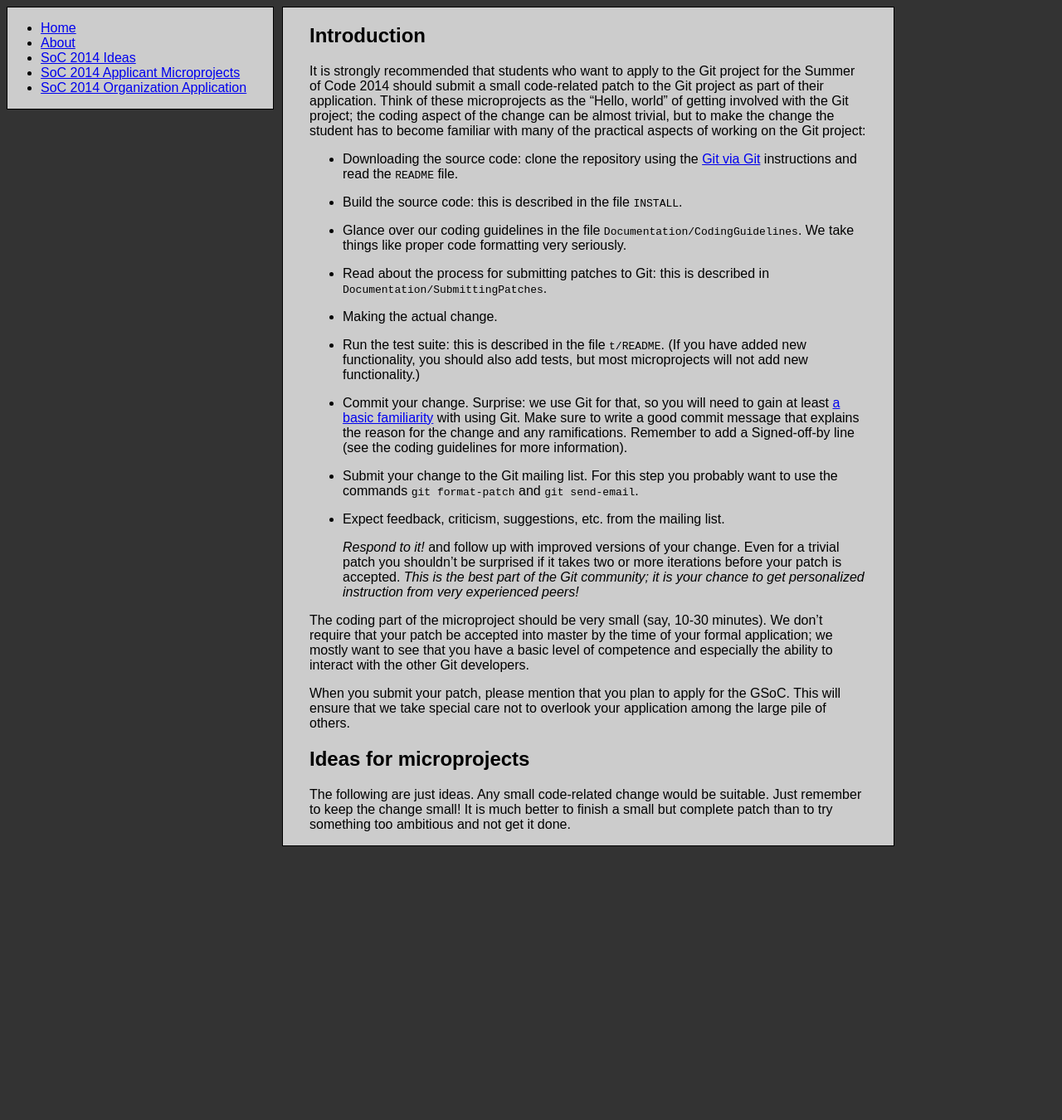
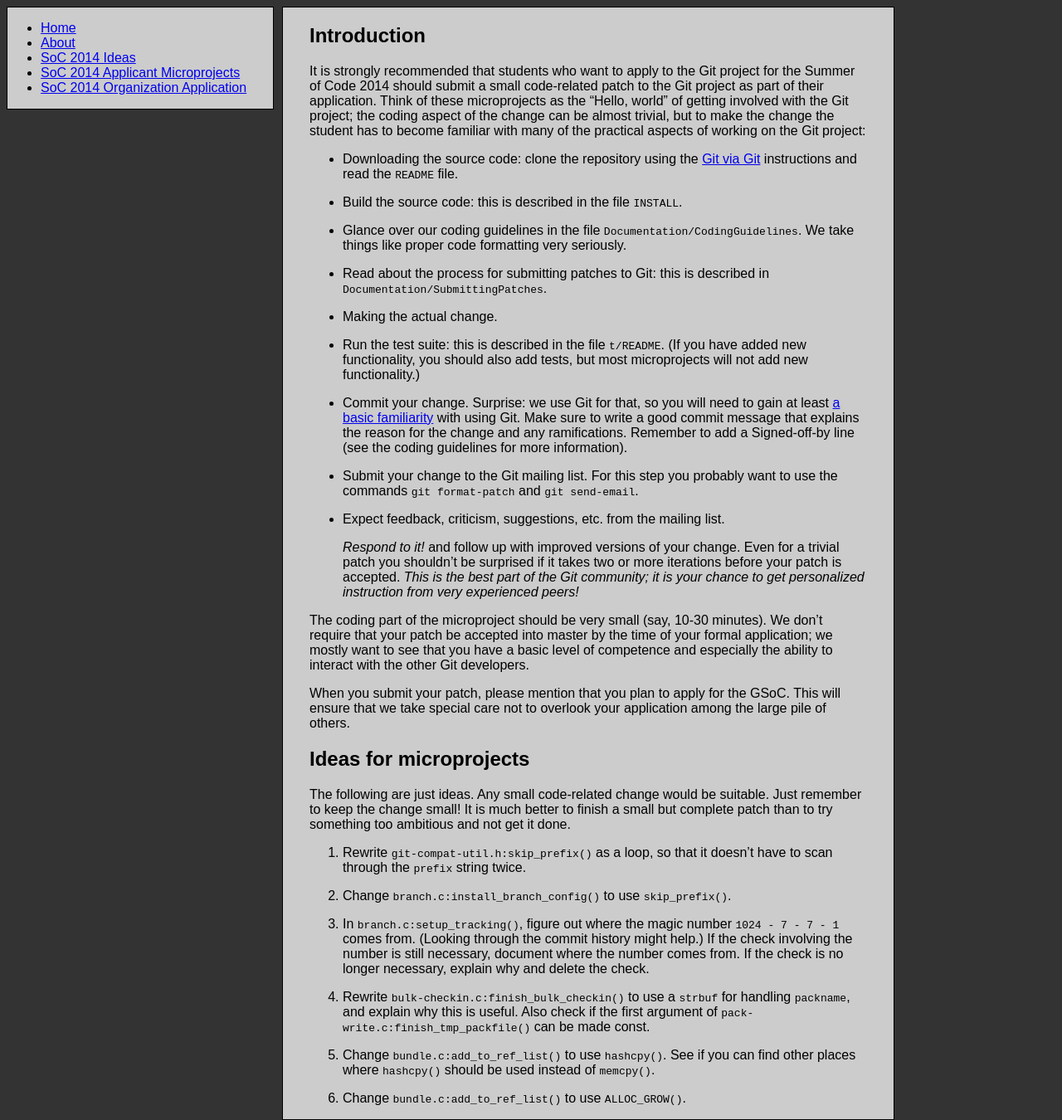
Before and after one commit to git/git.github.io, a Jekyll site: the page built from SoC-2014-Microprojects.md, in a window 1280 px wide. Shown: the whole page at 83% size. Built offline with Jekyll 4.4.1, drawn with Linux system fonts in a browser that asks for light colours; Markdown is read by kramdown in place of the engine named in the settings; before the commit the page ends 1020 px from its top, so only the background shows below that.

Commit message:
Add the first batch of suggested microprojects

```diff
--- a/SoC-2014-Microprojects.md
+++ b/SoC-2014-Microprojects.md
@@ -67,3 +67,25 @@
 suitable.  Just remember to keep the change small!  It is much better
 to finish a small but complete patch than to try something too
 ambitious and not get it done.
+
+1.  Rewrite `git-compat-util.h:skip_prefix()` as a loop, so that it
+    doesn't have to scan through the `prefix` string twice.
+
+2.  Change `branch.c:install_branch_config()` to use `skip_prefix()`.
+
+3.  In `branch.c:setup_tracking()`, figure out where the magic number
+    `1024 - 7 - 7 - 1` comes from.  (Looking through the commit
+    history might help.)  If the check involving the number is still
+    necessary, document where the number comes from.  If the check is
+    no longer necessary, explain why and delete the check.
+
+4.  Rewrite `bulk-checkin.c:finish_bulk_checkin()` to use a `strbuf`
+    for handling `packname`, and explain why this is useful.  Also
+    check if the first argument of
+    `pack-write.c:finish_tmp_packfile()` can be made const.
+
+5.  Change `bundle.c:add_to_ref_list()` to use `hashcpy()`.  See if
+    you can find other places where `hashcpy()` should be used instead
+    of `memcpy()`.
+
+6.  Change `bundle.c:add_to_ref_list()` to use `ALLOC_GROW()`.
```
